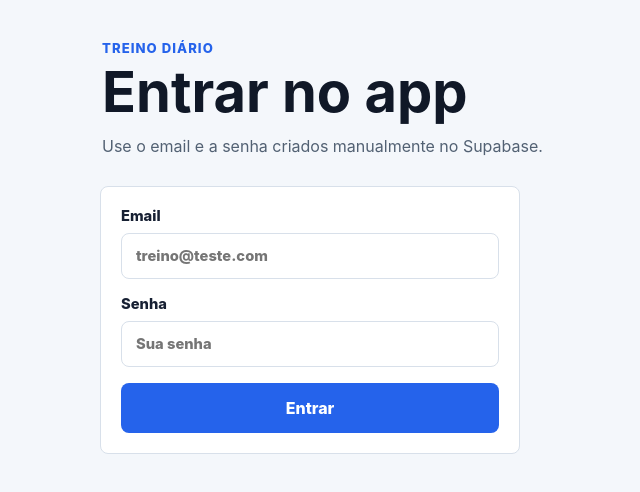
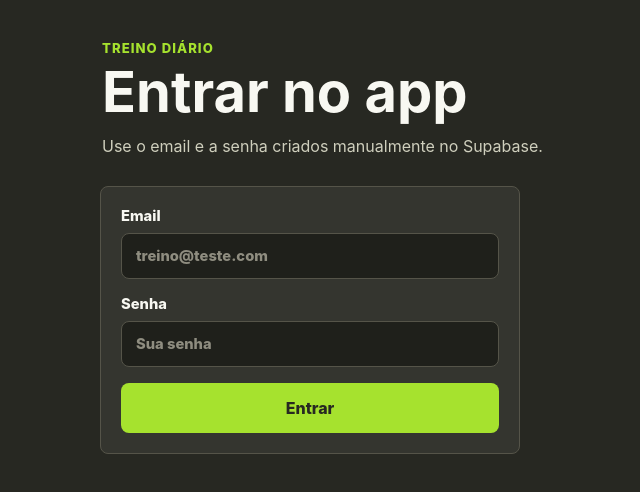
Before and after one commit to bruno-calm0n/pwa-treino, a React (Vite) app: page / in a window 1280 px wide. Shown: the top 492 px of the page, without its empty margins (198-838 px from the left). Built offline with nearby package versions, Linux system fonts and the light colour scheme; no server answers.

Commit message:
Adiciona tema escuro monokai

```diff
--- a/index.html
+++ b/index.html
@@ -3,7 +3,7 @@
   <head>
     <meta charset="UTF-8" />
     <meta name="viewport" content="width=device-width, initial-scale=1.0" />
-    <meta name="theme-color" content="#2563eb" />
+    <meta name="theme-color" content="#272822" />
     <meta
       name="description"
       content="PWA para registrar flexões, polichinelos e abdominais do dia."
--- a/src/App.css
+++ b/src/App.css
@@ -1,24 +1,25 @@
 :root {
-  --page-bg: #f4f7fb;
-  --text: #172033;
-  --heading: #101827;
-  --muted: #526173;
-  --accent: #2563eb;
-  --card-bg: #ffffff;
-  --card-border: #d8e0ea;
-  --focus: #facc15;
-  --action-flex: #2563eb;
-  --action-text: #ffffff;
-  --shadow: rgb(16 24 39 / 18%);
-  --flex-shadow: rgb(37 99 235 / 16%);
-  --reset-text: #b42323;
-  --reset-text-hover: #8f1d1d;
-  --reset-bg: #fff5f5;
-  --reset-bg-hover: #ffe7e7;
-  --reset-border: #d64545;
-  --success: #15803d;
-  --error: #b42323;
-  --input-bg: #ffffff;
+  --page-bg: #272822;
+  --text: #f8f8f2;
+  --heading: #f8f8f2;
+  --muted: #cfcfbd;
+  --accent: #a6e22e;
+  --card-bg: #34352f;
+  --card-border: #555449;
+  --focus: #fd971f;
+  --action-flex: #66d9ef;
+  --action-text: #272822;
+  --shadow: rgb(0 0 0 / 34%);
+  --flex-shadow: rgb(102 217 239 / 18%);
+  --reset-text: #f92672;
+  --reset-text-hover: #ff5c8a;
+  --reset-bg: #3a2330;
+  --reset-bg-hover: #4b2638;
+  --reset-border: #f92672;
+  --success: #a6e22e;
+  --error: #f92672;
+  --input-bg: #1f201b;
+  color-scheme: dark;
   color: var(--text);
   background: var(--page-bg);
   font-family:
@@ -136,6 +137,11 @@ h1 {
   font: inherit;
 }
 
+.field input::placeholder {
+  color: #8f8d80;
+  opacity: 1;
+}
+
 .field input:focus-visible {
   border-color: var(--accent);
   outline: 3px solid var(--focus);
@@ -155,7 +161,7 @@ h1 {
   width: 100%;
   padding: 15px 18px;
   border-radius: 8px;
-  color: var(--action-text);
+  color: var(--page-bg);
   background: var(--accent);
   cursor: pointer;
   font-weight: 800;
@@ -210,7 +216,7 @@ h1 {
   border: 1px solid var(--card-border);
   border-radius: 8px;
   color: var(--text);
-  background: var(--page-bg);
+  background: var(--input-bg);
   cursor: pointer;
   font-weight: 800;
 }
@@ -239,6 +245,7 @@ h1 {
 .exercise-name-button {
   min-height: 52px;
   padding: 0 16px;
+  border: 1px solid var(--card-border);
   border-radius: 8px;
   color: var(--heading);
   background: var(--page-bg);
```
Also changed, not shown: public/manifest.json.
